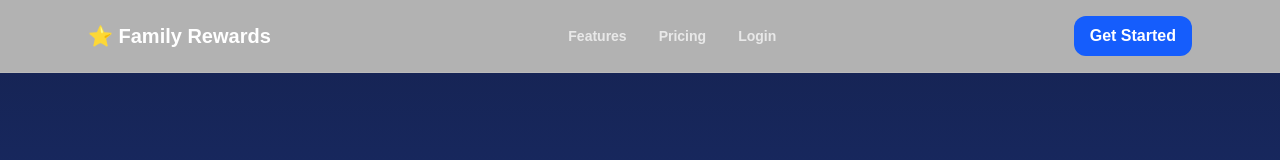
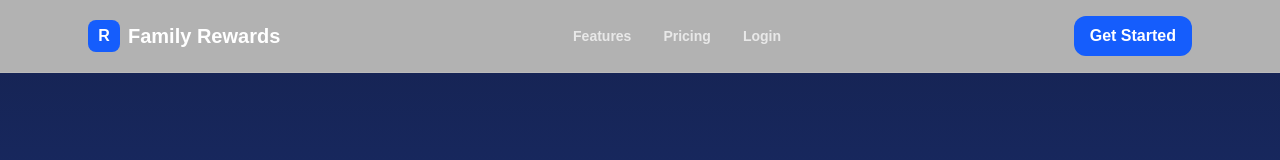
Before and after one commit to imdavidj13-droid/family-rewards-platform, a Next.js app: page / in a window 1280 px wide. Shown: the top 160 px of the page. Built offline with nearby package versions, Linux system fonts and the light colour scheme.

Commit message:
Improve navbar branding

```diff
--- a/components/Navbar.tsx
+++ b/components/Navbar.tsx
@@ -2,9 +2,15 @@ export default function Navbar() {
   return (
     <header className="sticky top-0 z-50 border-b border-white/10 bg-black/30 backdrop-blur">
       <div className="mx-auto flex max-w-6xl items-center justify-between px-6 py-4">
-        <h1 className="text-xl font-black text-white">
-          ⭐ Family Rewards
-        </h1>
+        <div className="flex items-center gap-2">
+  <div className="flex h-8 w-8 items-center justify-center rounded-lg bg-blue-600 font-black text-white">
+    R
+  </div>
+
+  <span className="text-xl font-black text-white">
+    Family Rewards
+  </span>
+</div>
 
         <nav className="hidden gap-8 text-sm font-semibold text-white/70 md:flex">
           <a href="#">Features</a>
```
